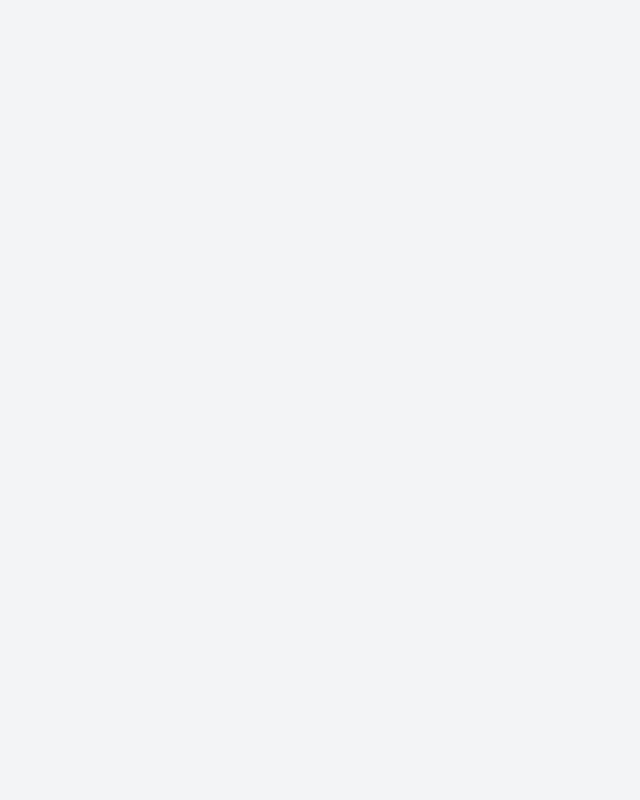
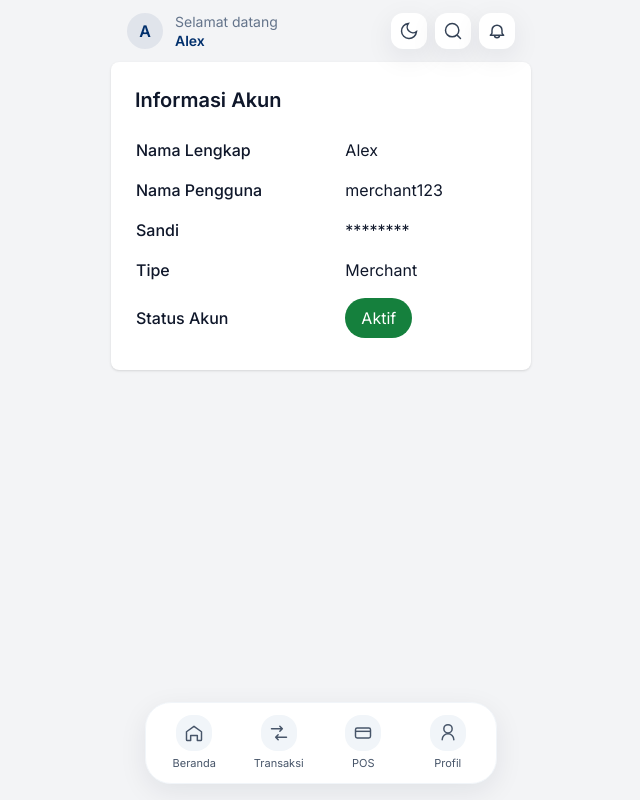
Before and after one commit to rembon2016/cts-merchant, a React (Vite) app: page /account-information in a window 1280 px wide. Before the commit this address had no page. Shown: the whole page, without its empty margins (319-959 px from the left). Built offline with nearby package versions, Linux system fonts and the light colour scheme; the HTML template or start-up script is replaced by a standard one.

Commit message:
ADD: faq and userinformation page

```diff
--- a/src/App.jsx
+++ b/src/App.jsx
@@ -1,27 +1,34 @@
-import React from 'react'
-import { BrowserRouter as Router, Routes, Route } from 'react-router-dom'
-import MainLayout from './layouts/MainLayout'
-import Home from './pages/Home'
-import About from './pages/About'
-import Profile from './pages/Profile'
-import { useThemeStore } from './store/themeStore'
+import React from "react";
+import { BrowserRouter as Router, Routes, Route } from "react-router-dom";
+import MainLayout from "./layouts/MainLayout";
+import Home from "./pages/Home";
+import About from "./pages/About";
+import Profile from "./pages/Profile";
+import FaQ from "./pages/FaQ";
+import AccountInformation from "./pages/AccountInformation";
+import { useThemeStore } from "./store/themeStore";
 
 function App() {
-  const { isDark } = useThemeStore()
+  const { isDark } = useThemeStore();
 
   return (
-    <div className={isDark ? 'dark' : ''}>
+    <div className={isDark ? "dark" : ""}>
       <Router>
         <Routes>
           <Route path="/" element={<MainLayout />}>
             <Route index element={<Home />} />
             <Route path="about" element={<About />} />
             <Route path="profile" element={<Profile />} />
+            <Route
+              path="account-information"
+              element={<AccountInformation />}
+            />
+            <Route path="faq" element={<FaQ />} />
           </Route>
         </Routes>
       </Router>
     </div>
-  )
+  );
 }
 
-export default App
+export default App;
--- /dev/null
+++ b/src/components/AccountInformation.jsx
@@ -0,0 +1,52 @@
+import React from "react";
+
+export default function AccountInformation({ user }) {
+  // Contoh data user jika props tidak diberikan
+  const defaultUser = {
+    name: "Alex",
+    username: "merchant123",
+    password: "********",
+    type: "Merchant",
+    disabled: false,
+  };
+
+  const userInfo = user || defaultUser;
+
+  return (
+    <div className="max-w-md mx-auto p-6  rounded-lg bg-white shadow">
+      <h2 className="text-xl font-semibold mb-4">Informasi Akun</h2>
+      <table className="w-full">
+        <tbody>
+          <tr>
+            <td className="font-medium py-2">Nama Lengkap</td>
+            <td className="py-2">{userInfo.name}</td>
+          </tr>
+          <tr>
+            <td className="font-medium py-2">Nama Pengguna</td>
+            <td className="py-2">{userInfo.username}</td>
+          </tr>
+          <tr>
+            <td className="font-medium py-2">Sandi</td>
+            <td className="py-2">{userInfo.password}</td>
+          </tr>
+          <tr>
+            <td className="font-medium py-2">Tipe</td>
+            <td className="py-2">{userInfo.type}</td>
+          </tr>
+          <tr>
+            <td className="font-medium py-2">Status Akun</td>
+            <td className="py-2">
+              <button
+                className={`rounded-full ${
+                  userInfo.disabled ? "bg-red-700" : "bg-green-700"
+                } py-2 px-4 text-white`}
+              >
+                {userInfo.disabled ? "Nonaktif" : "Aktif"}
+              </button>
+            </td>
+          </tr>
+        </tbody>
+      </table>
+    </div>
+  );
+}
--- /dev/null
+++ b/src/components/FaQ.jsx
@@ -0,0 +1,67 @@
+import { useState } from "react";
+
+const faqData = [
+  {
+    question: "Bagaimana cara mendaftar akun?",
+    answer:
+      "Klik tombol 'Daftar' di halaman utama dan isi data yang diperlukan.",
+  },
+  {
+    question: "Bagaimana cara reset password?",
+    answer:
+      "Klik 'Lupa Password' pada halaman login dan ikuti instruksi yang diberikan.",
+  },
+  {
+    question: "Bagaimana menghubungi customer service?",
+    answer:
+      "Anda dapat menghubungi kami melalui fitur chat atau email di halaman kontak.",
+  },
+];
+
+export default function FaQ() {
+  const [openIndex, setOpenIndex] = useState(null);
+
+  const toggleIndex = (idx) => {
+    setOpenIndex(openIndex === idx ? null : idx);
+  };
+
+  return (
+    <div className="p-4 max-w-xl mx-auto">
+      <h1 className="text-2xl font-bold mb-6">Butuh Bantuan?</h1>
+      <div className="space-y-4">
+        {faqData.map((item, idx) => (
+          <div key={idx} className="bg-white rounded-2xl shadow">
+            <button
+              className="w-full flex justify-between items-center p-4 focus:outline-none"
+              onClick={() => toggleIndex(idx)}
+            >
+              <span className="font-semibold text-start">{item.question}</span>
+              <span>
+                {openIndex === idx ? (
+                  <svg width="20" height="20" fill="none" viewBox="0 0 24 24">
+                    <path
+                      stroke="currentColor"
+                      strokeWidth="2"
+                      d="M6 15l6-6 6 6"
+                    />
+                  </svg>
+                ) : (
+                  <svg width="20" height="20" fill="none" viewBox="0 0 24 24">
+                    <path
+                      stroke="currentColor"
+                      strokeWidth="2"
+                      d="M6 9l6 6 6-6"
+                    />
+                  </svg>
+                )}
+              </span>
+            </button>
+            {openIndex === idx && (
+              <div className="px-4 pb-4">{item.answer}</div>
+            )}
+          </div>
+        ))}
+      </div>
+    </div>
+  );
+}
--- /dev/null
+++ b/src/pages/AccountInformation.jsx
@@ -0,0 +1,5 @@
+import AccountInformationComponent from "../components/AccountInformation";
+
+export default function AccountInformation() {
+  return <AccountInformationComponent />;
+}
--- /dev/null
+++ b/src/pages/FaQ.jsx
@@ -0,0 +1,7 @@
+import FaQComponent from "../components/FaQ";
+
+const FaQ = () => {
+  return <FaQComponent />;
+};
+
+export default FaQ;
--- a/src/store/userStore.js
+++ b/src/store/userStore.js
@@ -1,21 +1,23 @@
-import { create } from 'zustand'
+import { create } from "zustand";
 
 export const useUserStore = create((set) => ({
   user: {
-    name: 'Alex',
-    avatar: 'A',
-    greeting: 'Selamat datang'
+    name: "Alex",
+    avatar: "A",
+    greeting: "Selamat datang",
   },
   income: {
-    amount: '10.000',
-    period: 'Bulan ini',
-    lastUpdated: 'Diperbarui barusan'
+    amount: "10.000",
+    period: "Bulan ini",
+    lastUpdated: "Diperbarui barusan",
   },
   setUser: (user) => set({ user }),
-  setIncome: (income) => set((state) => ({
-    income: { ...state.income, ...income }
-  })),
-  updateIncomeAmount: (amount) => set((state) => ({
-    income: { ...state.income, amount }
-  }))
-}))
+  setIncome: (income) =>
+    set((state) => ({
+      income: { ...state.income, ...income },
+    })),
+  updateIncomeAmount: (amount) =>
+    set((state) => ({
+      income: { ...state.income, amount },
+    })),
+}));
```
Also changed, not shown: src/components/Header.jsx (+65 -19 lines), src/layouts/MainLayout.jsx (+7 -7 lines), src/pages/Profile.jsx (+47 -57 lines).
